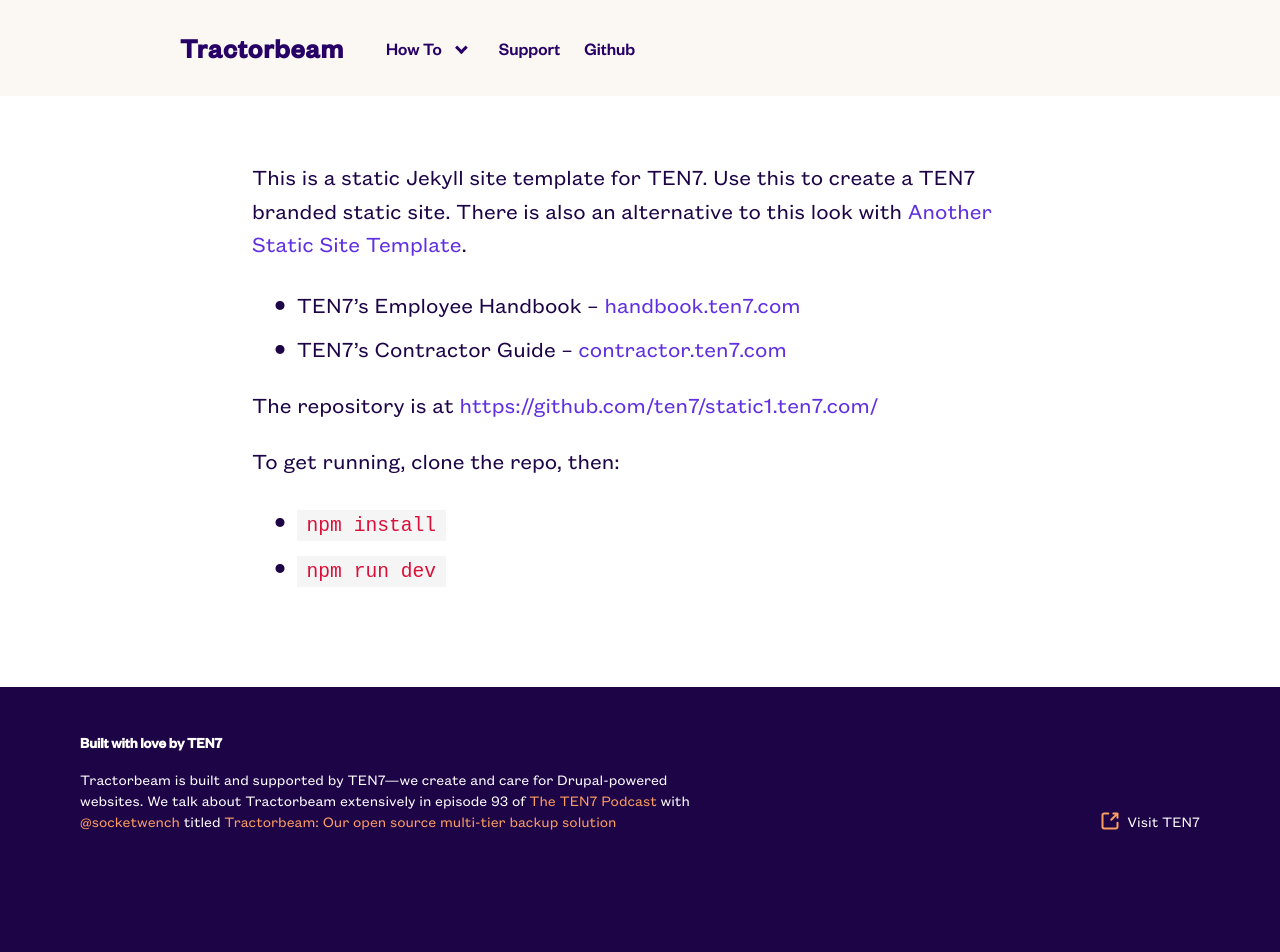
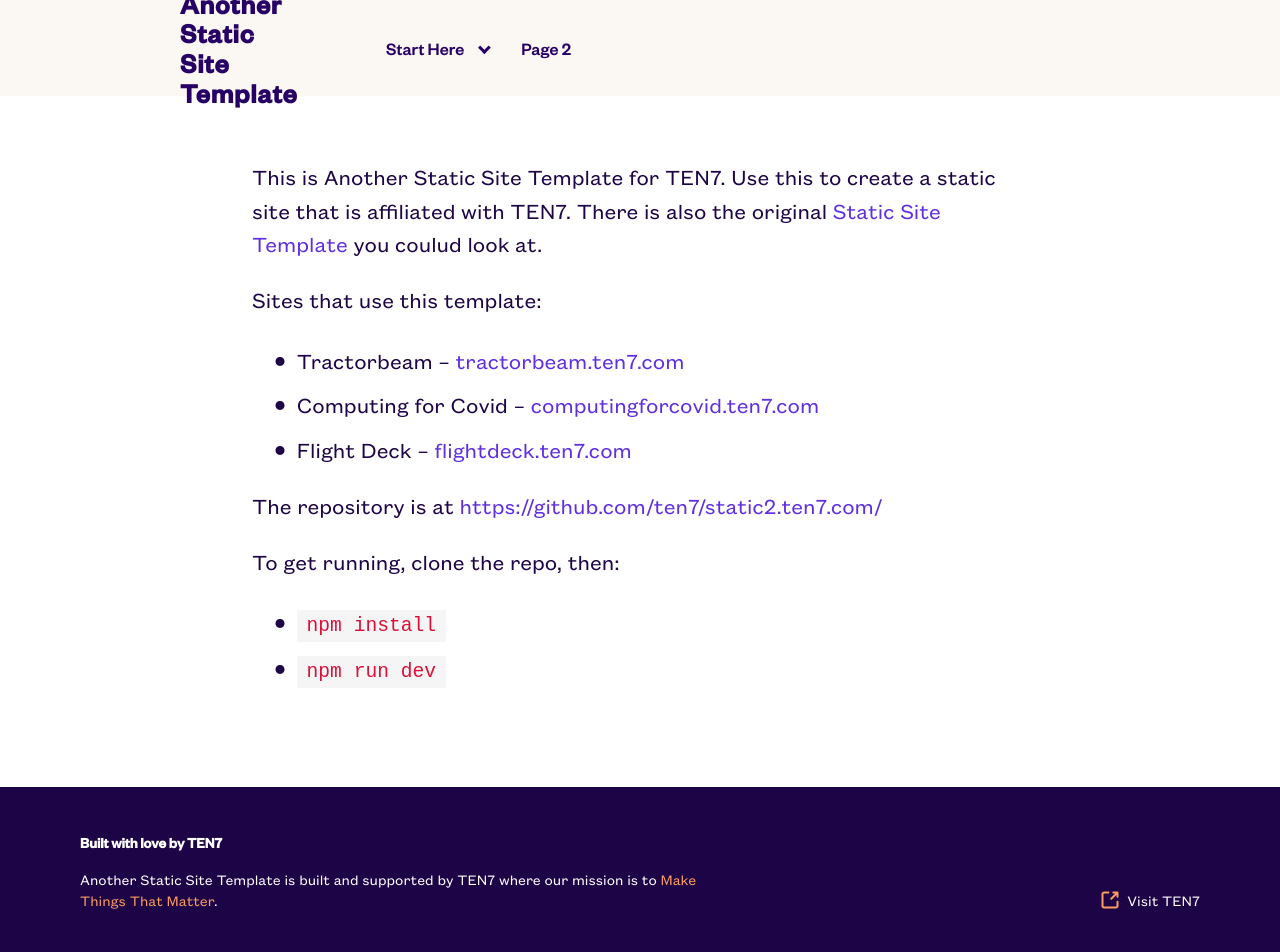
Before and after one commit to ten7/static2.ten7.com, a Jekyll site: the page built from index.md, in a window 1280 px wide. Built offline with Jekyll 4.4.1, drawn with Linux system fonts in a browser that asks for light colours; before the commit the page ends 900 px from its top, so only the background shows below that.

Commit message:
Missed some files

```diff
--- a/_config.yml
+++ b/_config.yml
@@ -1,5 +1,5 @@
-title: Tractorbeam
-url: "https://tractorbeam.ten7.com"
+title: Another Static Site Template
+url: "https://static2.ten7.com"
 plugins:
     - jekyll-relative-links
     - jekyll-feed
@@ -10,43 +10,20 @@ relative_links:
 include:
     - index.md
 nav:
-    - title: "How To"
+    - title: "Start Here"
       is_mobile_nav_item: false
       subfolderitems:
           items:
-              - title: "Getting Started"
-                description: ""
-                url: "/setup.html"
-              - title: "Use"
-                description: ""
-                url: "/setup.html#use"
-              - title: "Configuration"
-                description: ""
-                url: "/setup.html#configuration"
-              - title: "Backing up databases"
-                description: ""
-                url: "/setup.html#backing-up-databases"
-              - title: "Backing up files"
-                description: ""
-                url: "/setup.html#backing-up-files"
-              - title: "Rolling directory backups"
-                description: ""
-                url: "/setup.html#rolling-directory-backups"
-              - title: "Deployment"
-                description: ""
-                url: "/setup.html#deployment"
-              - title: "Debugging"
-                description: ""
-                url: "/setup.html#debugging"
-    - title: "Support"
-      description: "Find the support you need"
-      url: "/support.html"
+              - title: "Page 1"
+                description: "Some description for page 1"
+                url: "/page1.html"
+              - title: "Page 2"
+                description: "A different thing for page 2"
+                url: "/page2.html"
+    - title: "Page 2"
+      description: "Page 2 repeated, that's ok"
+      url: "/page2.html"
       is_mobile_nav_item: true
-    - title: "Github"
-      description: "Check out our Github"
-      url: "https://github.com/ten7/tractorbeam.ten7.com"
-      is_mobile_nav_item: true
-
 
 markdown: kramdown
 
--- a/_includes/footer.html
+++ b/_includes/footer.html
@@ -4,7 +4,7 @@
   <div class="columns is-tablet is-justify-content-space-between is-align-items-flex-end">
     <div class="column is-7">
       <div class="footer-header">Built with love by TEN7</div>
-      {{site.title}} is built and supported by TEN7—we create and care for Drupal-powered websites. We talk about {{site.title}} extensively in episode 93 of <a href="https://ten7.com/podcast">The TEN7 Podcast</a> with <a href="https://twitter.com/socketwench">@socketwench</a> titled <a href="https://ten7.com/podcast/episode/tractorbeam-our-open-source-multi-tier-backup-solution">Tractorbeam: Our open source multi-tier backup solution</a>
+      {{site.title}} is built and supported by TEN7 where our mission is to <a href="https://ten7.com/mission">Make Things That Matter</a>.
     </div>
     <div class="column is-3 has-text-right">
       <a href="https://ten7.com" class="ten7-link">
--- a/index.md
+++ b/index.md
@@ -1,15 +1,17 @@
 ---
 layout: page
-title:  A Static Site Template
+title:  Another Static Site Template
 opener: Introduction
 ---
 
-This is a static Jekyll site template for TEN7. Use this to create a TEN7 branded static site. There is also an alternative to this look with [Another Static Site Template](https://static2.ten7.com/).
+This is Another Static Site Template for TEN7. Use this to create a static site that is affiliated with TEN7. There is also the original [Static Site Template](https://static2.ten7.com/) you coulud look at.
 
-* TEN7’s Employee Handbook -- [handbook.ten7.com](https://handbook.ten7.com/)
-* TEN7’s Contractor Guide -- [contractor.ten7.com](https://contractor.ten7.com/)
+Sites that use this template:
+* Tractorbeam -- [tractorbeam.ten7.com](https://tractorbeam.ten7.com/)
+* Computing for Covid -- [computingforcovid.ten7.com](https://computingforcovid.ten7.com/)
+* Flight Deck -- [flightdeck.ten7.com](https://flightdeck.ten7.com/)
 
-The repository is at [https://github.com/ten7/static1.ten7.com/](https://github.com/ten7/static1.ten7.com/)
+The repository is at [https://github.com/ten7/static2.ten7.com/](https://github.com/ten7/static2.ten7.com/)
 
 
 To get running, clone the repo, then:
```
